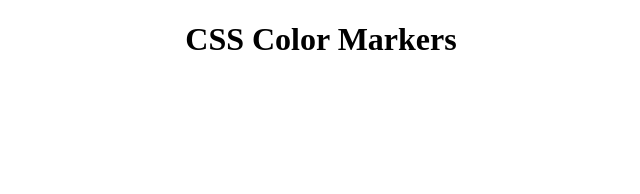
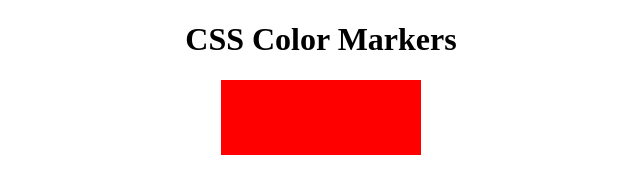
Before and after one commit to emineOzerdemCoskun/responsive-web-design, a plain HTML site: page learn-css-colors-by-building-a-set-of-colored-markers/index.html in a window 1280 px wide. Shown: the whole page, without its empty margins (319-959 px from the left). Drawn offline with Linux system fonts and the light colour scheme.

Commit message:
applied some css

```diff
--- a/learn-css-colors-by-building-a-set-of-colored-markers/index.html
+++ b/learn-css-colors-by-building-a-set-of-colored-markers/index.html
@@ -13,6 +13,8 @@
     <h1>CSS Color Markers</h1>
     <div  class="container">
         <div class="marker"></div>
+        <div class="marker"></div>
+        <div class="marker"></div>
     </div>
 </body>
 
--- a/learn-css-colors-by-building-a-set-of-colored-markers/styles.css
+++ b/learn-css-colors-by-building-a-set-of-colored-markers/styles.css
@@ -1,2 +1,10 @@
 h1 {
-    text-align: center;}
+    text-align: center;
+}
+
+.marker{
+    background-color: red;
+    height: 25px;
+    width: 200px;
+    margin: auto;
+}
```
